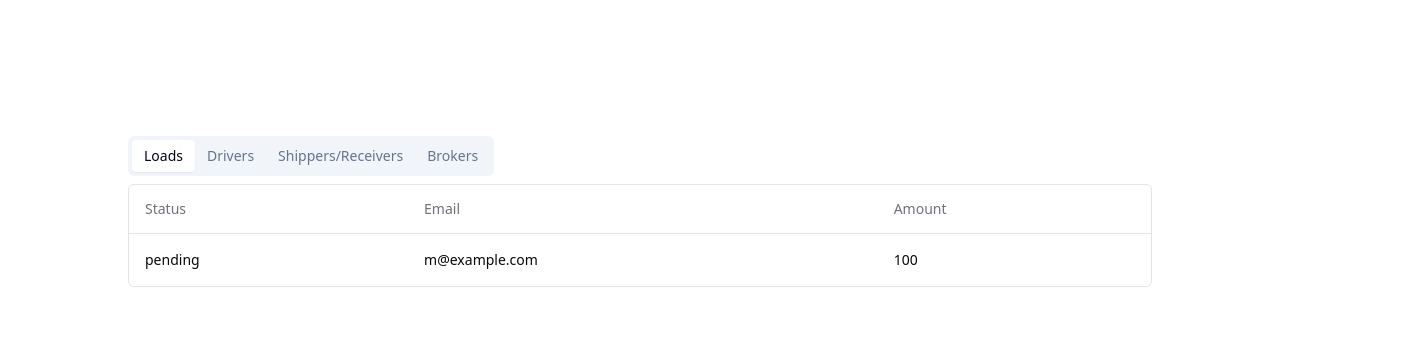
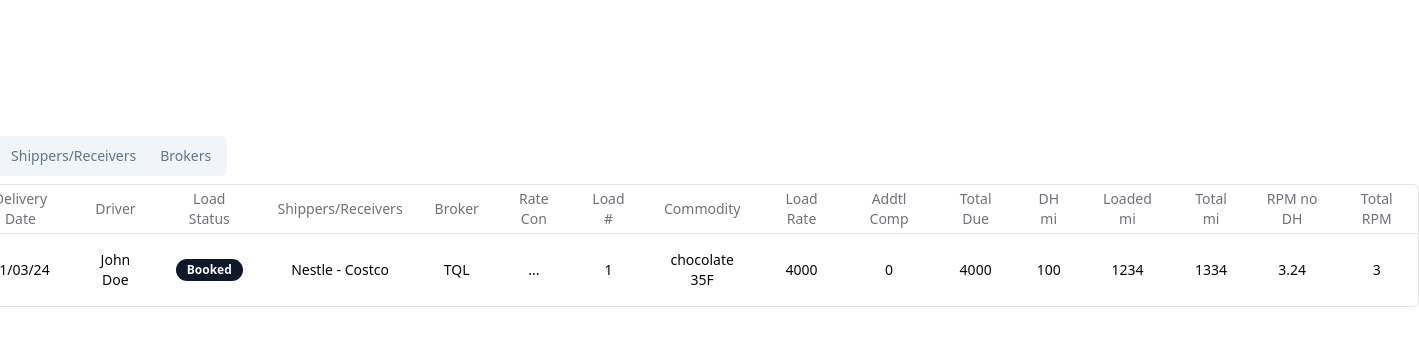
Before and after one commit to joelljones/tms, a Next.js app: page / in a window 1280 px wide. Shown: the top 346 px of the page, 1419 px wide, since content can reach past the window. Built offline with nearby package versions, Linux system fonts and the light colour scheme.

Commit message:
refactor: update columns

```diff
--- a/package.json
+++ b/package.json
@@ -20,6 +20,7 @@
     "next-themes": "^0.2.1",
     "react": "^18",
     "react-dom": "^18",
+    "react-resizable-panels": "^2.0.8",
     "tailwind-merge": "^2.2.1",
     "tailwindcss-animate": "^1.0.7"
   },
--- a/src/app/loads/columns.jsx
+++ b/src/app/loads/columns.jsx
@@ -15,15 +15,71 @@
 // export const columns: ColumnDef<Payment>[] = [
 export const columns = [
   {
-    accessorKey: 'status',
-    header: 'Status',
+    accessorKey: 'dateBooked',
+    header: 'Date Booked',
   },
   {
-    accessorKey: 'email',
-    header: 'Email',
+    accessorKey: 'deliveryDate',
+    header: 'Delivery Date',
   },
   {
-    accessorKey: 'amount',
-    header: 'Amount',
+    accessorKey: 'driver',
+    header: 'Driver',
+  },
+  {
+    accessorKey: 'loadStatus',
+    header: 'Load Status',
+  },
+  {
+    accessorKey: 'shippersReceivers',
+    header: 'Shippers/Receivers',
+  },
+  {
+    accessorKey: 'broker',
+    header: 'Broker',
+  },
+  {
+    accessorKey: 'rateCon',
+    header: 'Rate Con',
+  },
+  {
+    accessorKey: 'loadNum',
+    header: 'Load #',
+  },
+  {
+    accessorKey: 'commodity',
+    header: 'Commodity',
+  },
+  {
+    accessorKey: 'loadRate',
+    header: 'Load Rate',
+  },
+  {
+    accessorKey: 'addtlComp',
+    header: 'Addtl Comp',
+  },
+  {
+    accessorKey: 'totalDue',
+    header: 'Total Due',
+  },
+  {
+    accessorKey: 'dhMi',
+    header: 'DH mi',
+  },
+  {
+    accessorKey: 'loadedMi',
+    header: 'Loaded mi',
+  },
+  {
+    accessorKey: 'totalMi',
+    header: 'Total mi',
+  },
+  {
+    accessorKey: 'rpmNoDh',
+    header: 'RPM no DH',
+  },
+  {
+    accessorKey: 'totalRpm',
+    header: 'Total RPM',
   },
 ];
--- a/src/app/loads/data-table.jsx
+++ b/src/app/loads/data-table.jsx
@@ -16,6 +16,8 @@ import {
   TableHeader,
   TableRow,
 } from '@/components/ui/table';
+
+import { Badge } from '@/components/ui/badge';
 
 // interface DataTableProps<TData, TValue> {
 //   columns: ColumnDef<TData, TValue>[]
@@ -46,7 +48,7 @@ function DataTable({ columns, data }) {
             <TableRow key={headerGroup.id}>
               {headerGroup.headers.map((header) => {
                 return (
-                  <TableHead key={header.id}>
+                  <TableHead key={header.id} className="text-center">
                     {header.isPlaceholder
                       ? null
                       : flexRender(
@@ -67,8 +69,15 @@ function DataTable({ columns, data }) {
                 data-state={row.getIsSelected() && 'selected'}
               >
                 {row.getVisibleCells().map((cell) => (
-                  <TableCell key={cell.id}>
-                    {flexRender(cell.column.columnDef.cell, cell.getContext())}
+                  // <TableCell key={cell.id} className="text-center">
+                  //   {flexRender(cell.column.columnDef.cell, cell.getContext())}
+                  // </TableCell>
+                  <TableCell key={cell.id} className="text-center">
+                    {cell.getValue() === 'Booked' ? (
+                      <Badge className="dark:bg-cyan-500">Booked</Badge>
+                    ) : (
+                      flexRender(cell.column.columnDef.cell, cell.getContext())
+                    )}
                   </TableCell>
                 ))}
               </TableRow>
--- a/src/app/loads/page.jsx
+++ b/src/app/loads/page.jsx
@@ -8,11 +8,31 @@ import DataTable from './data-table';
 async function getData() {
   // Fetch data from your API here.
   return [
+    // {
+    //   id: '728ed52f',
+    //   amount: 100,
+    //   status: 'pending',
+    //   email: 'm@example.com',
+    // },
     {
       id: '728ed52f',
-      amount: 100,
-      status: 'pending',
-      email: 'm@example.com',
+      dateBooked: '01/01/24',
+      deliveryDate: '01/03/24',
+      driver: 'John Doe',
+      loadStatus: 'Booked',
+      shippersReceivers: 'Nestle - Costco',
+      broker: 'TQL',
+      rateCon: '...',
+      loadNum: 1,
+      commodity: 'chocolate 35F',
+      loadRate: 4000,
+      addtlComp: 0,
+      totalDue: 4000,
+      dhMi: 100,
+      loadedMi: 1234,
+      totalMi: 1334,
+      rpmNoDh: 3.24,
+      totalRpm: 3,
     },
     // ...
   ];
--- a/src/components/tab-toggle.jsx
+++ b/src/components/tab-toggle.jsx
@@ -3,7 +3,7 @@ import DemoPage from '../app/loads/page';
 
 export default function TabsDemo() {
   return (
-    <div className="container mx-auto py-10">
+    <div className="py-10 min-w-[1558px]">
       <Tabs defaultValue="loads">
         <TabsList className="dark:bg-card dark:text-muted-foreground">
           <TabsTrigger
--- /dev/null
+++ b/src/components/ui/badge.jsx
@@ -0,0 +1,34 @@
+import * as React from "react"
+import { cva } from "class-variance-authority";
+
+import { cn } from "@/lib/utils"
+
+const badgeVariants = cva(
+  "inline-flex items-center rounded-full border border-slate-200 px-2.5 py-0.5 text-xs font-semibold transition-colors focus:outline-none focus:ring-2 focus:ring-slate-950 focus:ring-offset-2 dark:border-slate-800 dark:focus:ring-slate-300",
+  {
+    variants: {
+      variant: {
+        default:
+          "border-transparent bg-slate-900 text-slate-50 hover:bg-slate-900/80 dark:bg-slate-50 dark:text-slate-900 dark:hover:bg-slate-50/80",
+        secondary:
+          "border-transparent bg-slate-100 text-slate-900 hover:bg-slate-100/80 dark:bg-slate-800 dark:text-slate-50 dark:hover:bg-slate-800/80",
+        destructive:
+          "border-transparent bg-red-500 text-slate-50 hover:bg-red-500/80 dark:bg-red-900 dark:text-slate-50 dark:hover:bg-red-900/80",
+        outline: "text-slate-950 dark:text-slate-50",
+      },
+    },
+    defaultVariants: {
+      variant: "default",
+    },
+  }
+)
+
+function Badge({
+  className,
+  variant,
+  ...props
+}) {
+  return (<div className={cn(badgeVariants({ variant }), className)} {...props} />);
+}
+
+export { Badge, badgeVariants }
```
Also changed, not shown: src/components/ui/table.jsx (+47 -37 lines), 1 other file (tests, documents, lock files or other folders).
